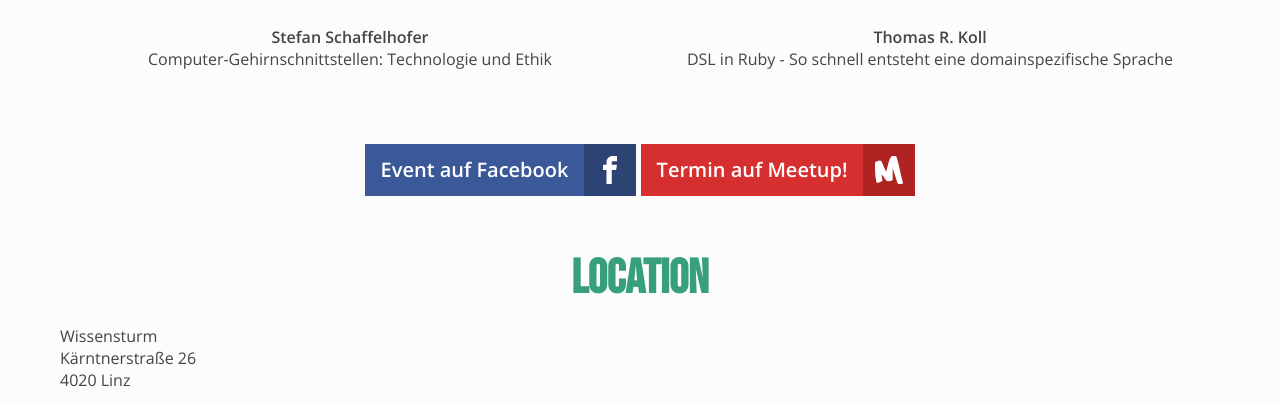
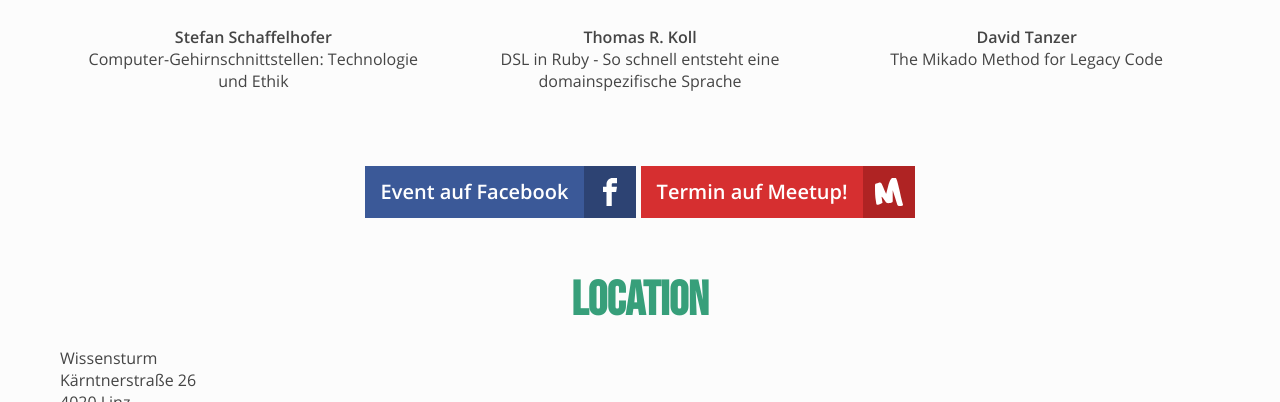
Before and after one commit to mericanAncer127/plauscherl, a Jekyll site: the page built from _plauscherl/57.html, in a window 1280 px wide and 900 px high, cut to the strip 498-900 px from the top of the window. Built offline with Jekyll 4.4.1, drawn with Linux system fonts in a browser that asks for light colours.

Commit message:
Add David Tanzers talk

```diff
--- a/_plauscherl/57.html
+++ b/_plauscherl/57.html
@@ -31,4 +31,8 @@ speakers:
   name: "Thomas R. Koll"
   talk: "DSL in Ruby - So schnell entsteht eine domainspezifische Sprache"
   img: "//tomk32.github.io/assets/tomk32.jpg"
+-
+  name: "David Tanzer"
+  talk: "The Mikado Method for Legacy Code"
+  img: "/img/speaker-avatars/david_tanzer.jpg"
 ---
```
